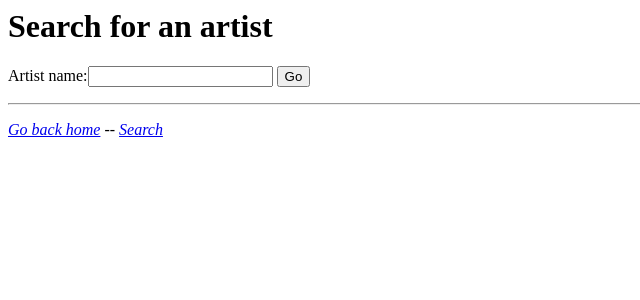
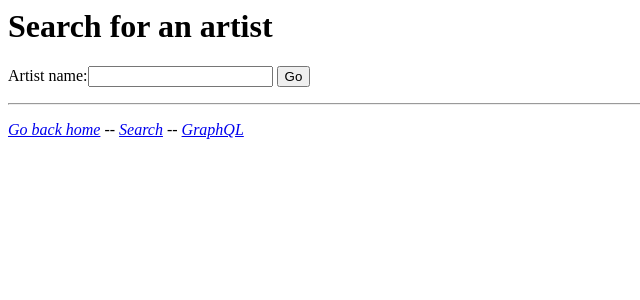
Before and after one commit to SebDeclercq/seb_music, a Django app: page /qwant/music/artist/reload in a window 1280 px wide. Shown: the top 300 px of the page, without its empty margins (0-640 px from the left). Run offline with Django 3.2, Linux system fonts and the light colour scheme.

Commit message:
GraphQL link added to base.html

```diff
--- a/qwant/templates/qwant/base.html
+++ b/qwant/templates/qwant/base.html
@@ -3,5 +3,6 @@
 <hr/>
 <p>
 <em><a href=" {% url 'qwant:artists_list' %}">Go back home</a></em> --
-<em><a href=" {% url 'qwant:artist_search' %}">Search</a></em>
+<em><a href=" {% url 'qwant:artist_search' %}">Search</a></em> --
+<em><a href=" {% url 'graphql' %}">GraphQL</a></em>
 </p>
--- a/qwant_music/urls.py
+++ b/qwant_music/urls.py
@@ -32,5 +32,9 @@ urlpatterns: List[URLPattern] = [
             url=reverse_lazy('qwant:artists_list'), permanent=False
         ),
     ),
-    path(_('graphql/'), csrf_exempt(GraphQLView.as_view(graphiql=True))),
+    path(
+        _('graphql/'),
+        csrf_exempt(GraphQLView.as_view(graphiql=True)),
+        name=_('graphql'),
+    ),
 ]
```
